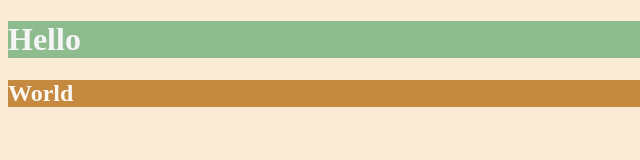
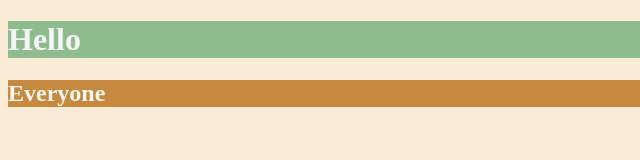
Before and after one commit to devrajmandal/localrepo, a plain HTML site: page index.html in a window 1280 px wide. Shown: the full height of the page, 0-640 px from the left. Drawn offline with Linux system fonts and the light colour scheme.

Commit message:
Added new feature

```diff
--- a/index.html
+++ b/index.html
@@ -31,7 +31,7 @@
 
 <body>
   <h1>Hello</h1>
-  <h2>World</h2>
+  <h2>Everyone</h2>
 </body>
 
 </html>
```
